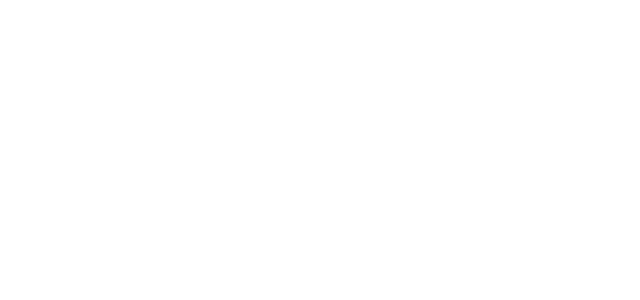
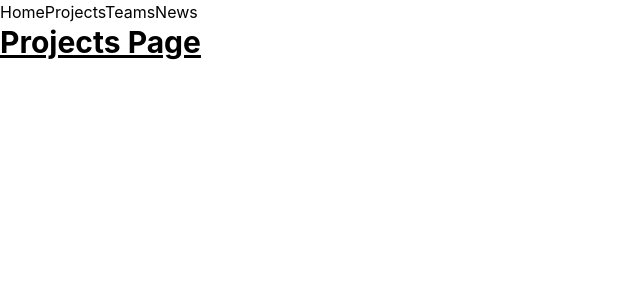
Before and after one commit to Vetsou/cosmo-site, a Vue app: page /projects in a window 1280 px wide. Before the commit this address had no page. Shown: the top 300 px of the page, without its empty margins (0-640 px from the left). Built offline with nearby package versions, Linux system fonts and the light colour scheme.

Commit message:
Added site views

```diff
--- a/src/App.vue
+++ b/src/App.vue
@@ -1,4 +1,9 @@
+<script setup lang="ts">
+  import SiteNav from './components/SiteNav.vue'
+</script>
+
 <template>
+  <SiteNav />
   <main>
     <router-view />
   </main>
--- /dev/null
+++ b/src/components/SiteNav.vue
@@ -0,0 +1,14 @@
+<script setup lang="ts">
+  import { RouterLink } from 'vue-router'
+</script>
+
+<template>
+  <header>
+    <nav>
+      <RouterLink to="/">Home</RouterLink>
+      <RouterLink to="/projects">Projects</RouterLink>
+      <RouterLink to="/teams">Teams</RouterLink>
+      <RouterLink to="/news">News</RouterLink>
+    </nav>
+  </header>
+</template>
--- a/src/views/HomeView.vue
+++ b/src/views/HomeView.vue
@@ -3,6 +3,6 @@
 
 <template>
   <h1 class="text-3xl font-bold underline">
-    Hello world!
+    Home Page
   </h1>
 </template>
--- /dev/null
+++ b/src/views/NewsView.vue
@@ -0,0 +1,8 @@
+<script setup lang="ts">
+</script>
+
+<template>
+  <h1 class="text-3xl font-bold underline">
+    News Page
+  </h1>
+</template>
--- /dev/null
+++ b/src/views/ProjectsView.vue
@@ -0,0 +1,8 @@
+<script setup lang="ts">
+</script>
+
+<template>
+  <h1 class="text-3xl font-bold underline">
+    Projects Page
+  </h1>
+</template>
--- /dev/null
+++ b/src/views/TeamsView.vue
@@ -0,0 +1,8 @@
+<script setup lang="ts">
+</script>
+
+<template>
+  <h1 class="text-3xl font-bold underline">
+    Teams Page
+  </h1>
+</template>
```
Also changed, not shown: src/router.ts (+7 -1 lines).
